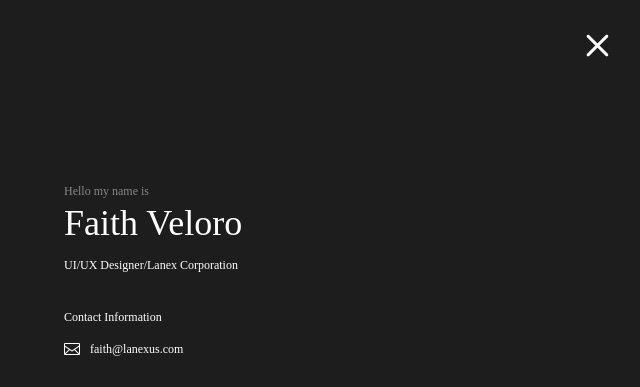
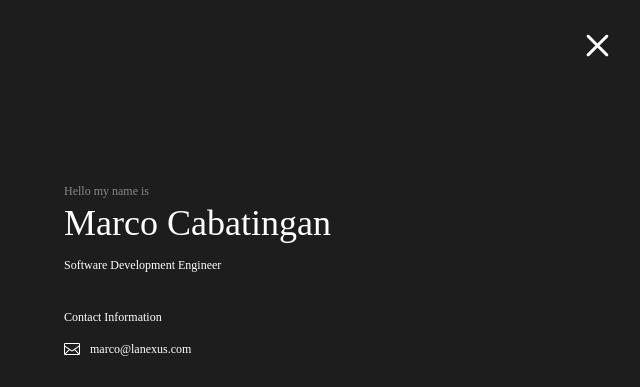
Before and after one commit to lanexmarco/lanexmarco.github.io, a plain HTML site: page index.html in a window 1280 px wide. Both pictures are taken after a click on the link "Hi". Shown: the top 387 px of the page, without its empty margins (640-1280 px from the left). Drawn offline with Linux system fonts and the light colour scheme; grey boxes are pictures that could not be loaded.

Commit message:
marco resume

```diff
--- a/index.html
+++ b/index.html
@@ -515,10 +515,10 @@
 			<div class="tip_avatar_con">
 				<div class="tip_right">
 					<p class="en mt">Hello my name is</p>
-					<h2>Faith Veloro</h2>
-					<p>UI/UX Designer/Lanex Corporation</p>
+					<h2>Marco Cabatingan</h2>
+					<p>Software Development Engineer</p>
 					<p class="mt20">Contact Information</p>
-					<p><i aria-hidden="true" data-icon="&#xe010;"></i>faith@lanexus.com</p>
+					<p><i aria-hidden="true" data-icon="&#xe010;"></i>marco@lanexus.com</p>
 					<p class="mt20"><span class="wechat"></span></p>
 				</div>
 				<!--如果依然使用该头像请不要删掉()里的内容-->
```
Also changed, not shown: images/avatar.jpg, images/marco.jpg (deleted).
